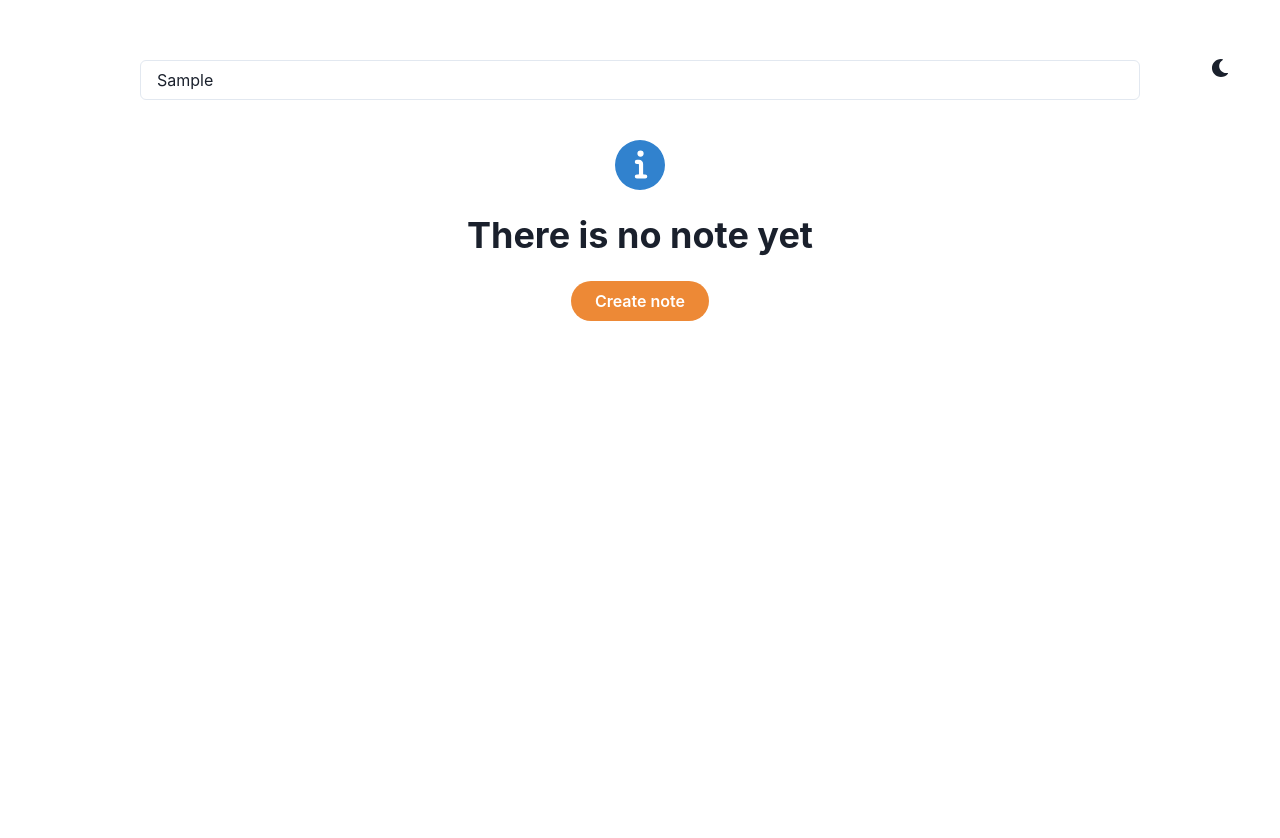
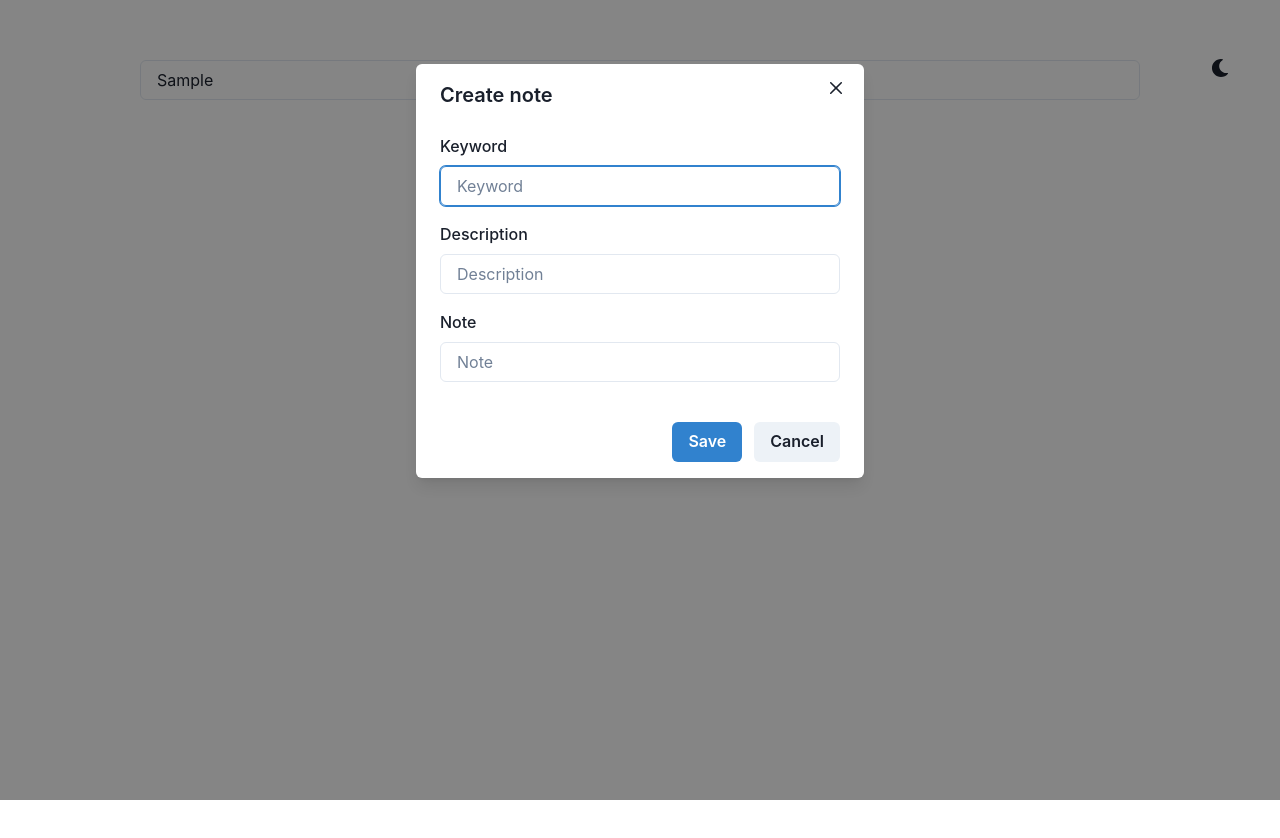
Before and after one commit to kod-man/most-frequent-used-notes-client, a React (Create React App) app: page / in a window 1280 px wide. Both pictures are taken after typing "Sample" into the empty fields and a click on the button "Create note". Shown: the top 838 px of the page. Built offline with nearby package versions, Linux system fonts and the light colour scheme.

Commit message:
create a modal for new note

```diff
--- /dev/null
+++ b/src/components/CreateNoteModal.tsx
@@ -0,0 +1,74 @@
+import {
+  Button,
+  FormControl,
+  FormLabel,
+  Input,
+  Modal,
+  ModalBody,
+  ModalCloseButton,
+  ModalContent,
+  ModalFooter,
+  ModalHeader,
+  ModalOverlay,
+  useDisclosure,
+} from "@chakra-ui/react";
+import { useRef } from "react";
+
+function CreateNoteModal() {
+  const { isOpen, onOpen, onClose } = useDisclosure();
+
+  const initialRef = useRef(null);
+  const finalRef = useRef(null);
+  return (
+    <>
+      <Button
+        onClick={onOpen}
+        rounded={"full"}
+        mt={4}
+        px={6}
+        colorScheme={"orange"}
+        bg={"orange.400"}
+        _hover={{ bg: "orange.500" }}
+      >
+        Create note
+      </Button>
+
+      <Modal
+        initialFocusRef={initialRef}
+        finalFocusRef={finalRef}
+        isOpen={isOpen}
+        onClose={onClose}
+      >
+        <ModalOverlay />
+        <ModalContent>
+          <ModalHeader>Create note</ModalHeader>
+          <ModalCloseButton />
+          <ModalBody pb={6}>
+            <FormControl>
+              <FormLabel>Keyword</FormLabel>
+              <Input ref={initialRef} placeholder="Keyword" />
+            </FormControl>
+
+            <FormControl mt={4}>
+              <FormLabel>Description</FormLabel>
+              <Input placeholder="Description" />
+            </FormControl>
+            <FormControl mt={4}>
+              <FormLabel>Note</FormLabel>
+              <Input placeholder="Note" />
+            </FormControl>
+          </ModalBody>
+
+          <ModalFooter>
+            <Button colorScheme="blue" mr={3}>
+              Save
+            </Button>
+            <Button onClick={onClose}>Cancel</Button>
+          </ModalFooter>
+        </ModalContent>
+      </Modal>
+    </>
+  );
+}
+
+export default CreateNoteModal;
--- a/src/components/NoteList.tsx
+++ b/src/components/NoteList.tsx
@@ -1,7 +1,8 @@
 import { InfoIcon } from "@chakra-ui/icons";
-import { Box, Button, Flex, Heading } from "@chakra-ui/react";
+import { Box, Flex, Heading } from "@chakra-ui/react";
 import { useState } from "react";
 import { Note } from "../utils/types";
+import CreateNoteModal from "./CreateNoteModal";
 
 function NoteList() {
   const [notes, setNotes] = useState<Note[]>([]);
@@ -12,16 +13,8 @@ function NoteList() {
         <Heading as="h2" size="xl" mt={6} mb={2}>
           There is no note yet
         </Heading>
-        <Button
-          rounded={"full"}
-          mt={4}
-          px={6}
-          colorScheme={"orange"}
-          bg={"orange.400"}
-          _hover={{ bg: "orange.500" }}
-        >
-          Create note
-        </Button>
+
+        <CreateNoteModal />
       </Box>
     );
   }
```
